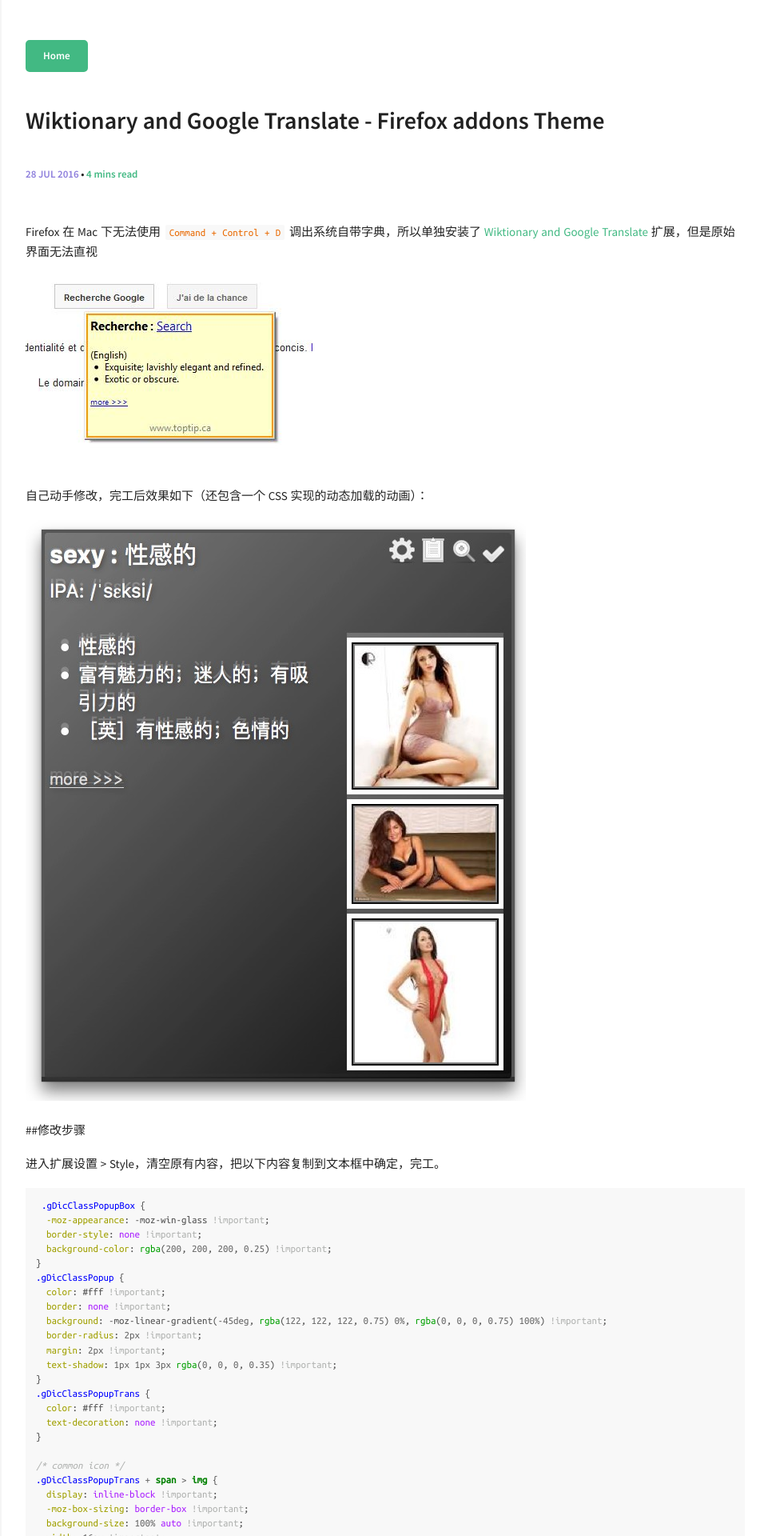
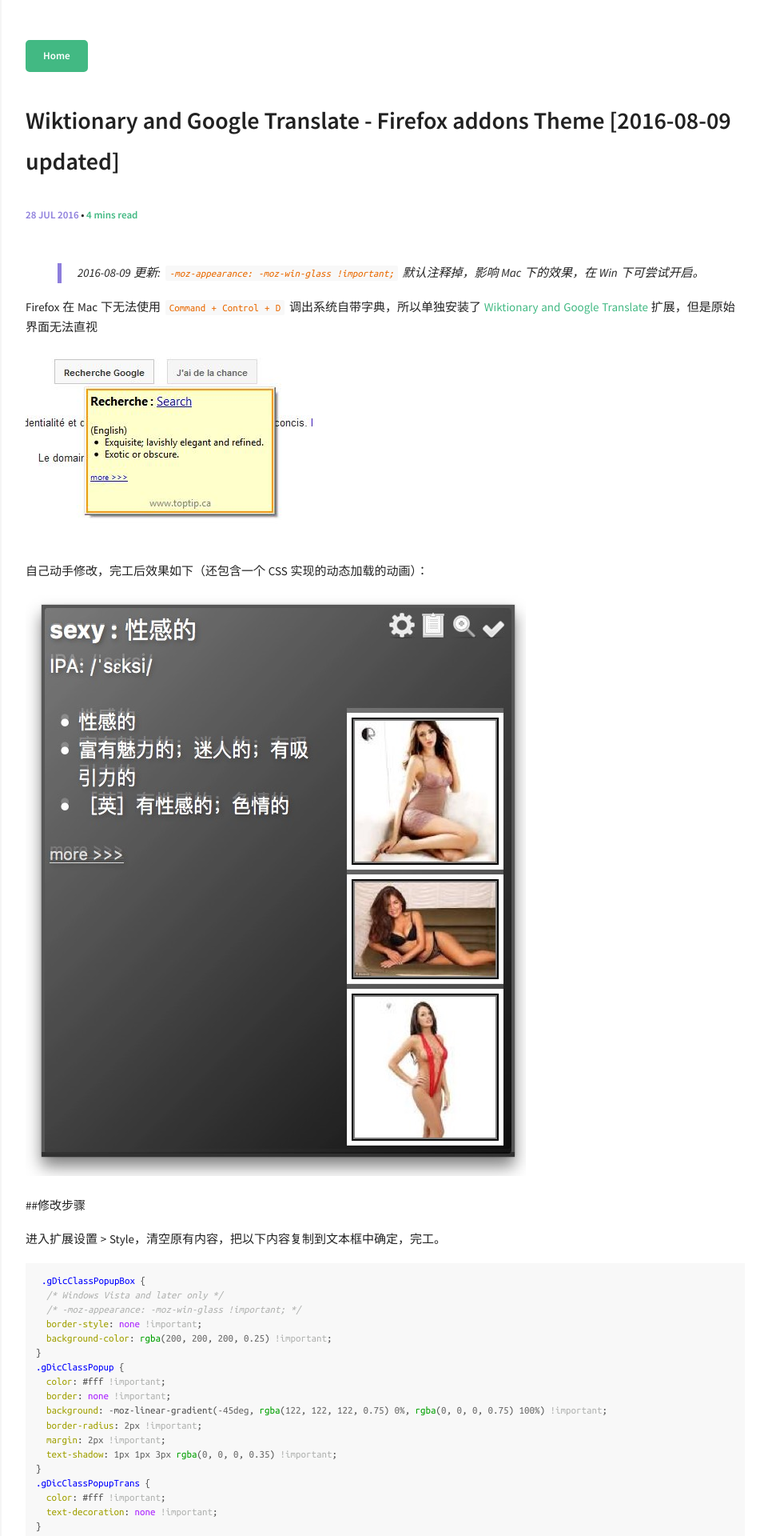
Before and after one commit to sbugzu/sbugzu.github.io, a Jekyll site: the page built from _posts/2016-07-28-wgt-custom-theme.md, in a window 1280 px wide. Shown: the top 1920 px of the page at 80% size, without its empty margins (318-1269 px from the left). Built offline with Jekyll 4.4.1, drawn with Linux system fonts in a browser that asks for light colours; comment, search, counter and statistics services are not loaded; some of the changed text lies outside the part shown.

Commit message:
更新一篇文章问题，并调整图片显示位置

```diff
--- a/_config.yml
+++ b/_config.yml
@@ -35,7 +35,7 @@ owner:
   name: sbugzu
   avatar: bug.png
   job: "搬砖~"
-  bio: "不亏待每一份热情，不讨好任何的冷漠。"
+  bio: "立志为善由得我，只是行出来由不得我。"
   email:
   disqus-shortname: sbugzu
   twitter:
--- a/_posts/2016-07-28-wgt-custom-theme.md
+++ b/_posts/2016-07-28-wgt-custom-theme.md
@@ -1,9 +1,9 @@
 ---
 layout: post
-title:  "Wiktionary and Google Translate - Firefox addons Theme"
+title:  "Wiktionary and Google Translate - Firefox addons Theme [2016-08-09 updated]"
 #excerpt: "Theme for Wiktionary and Google Translate Plugin."
 categories: [soft]
-modified: 2016-07-28
+modified: 2016-08-09
 tags:
 - firefox
 - theme
@@ -11,6 +11,7 @@ tags:
 comments: true
 ---
 
+> 2016-08-09 更新: `-moz-appearance: -moz-win-glass !important;` 默认注释掉，影响 Mac 下的效果，在 Win 下可尝试开启。
 
 Firefox 在 Mac 下无法使用 `Command + Control + D` 调出系统自带字典，所以单独安装了 [Wiktionary and Google Translate](https://addons.mozilla.org/en-US/firefox/addon/google-dictionary-and-google-t) 扩展，但是原始界面无法直视
 
@@ -28,7 +29,8 @@ Firefox 在 Mac 下无法使用 `Command + Control + D` 调出系统自带字典
 
 ~~~ css
 .gDicClassPopupBox {
-  -moz-appearance: -moz-win-glass !important;
+  /* Windows Vista and later only */
+  /* -moz-appearance: -moz-win-glass !important; */
   border-style: none !important;
   background-color: rgba(200, 200, 200, 0.25) !important;
 }
@@ -136,7 +138,7 @@ Firefox 在 Mac 下无法使用 `Command + Control + D` 调出系统自带字典
 ## 已知问题
 
 * 最外层的 `gDicClassPopupBox` 总是要长一些
-* 由于 CSS 代码比较复杂，偶尔 Firefox 渲染会出问题
+* ~~由于 CSS 代码比较复杂，偶尔 Firefox 渲染会出问题~~
 
 ## 特别鸣谢
 
```
Also changed, not shown: _layouts/post_listing.html (+8 -9 lines), _posts/2016-07-30-alfred-develop.md (+1 -1 lines).
